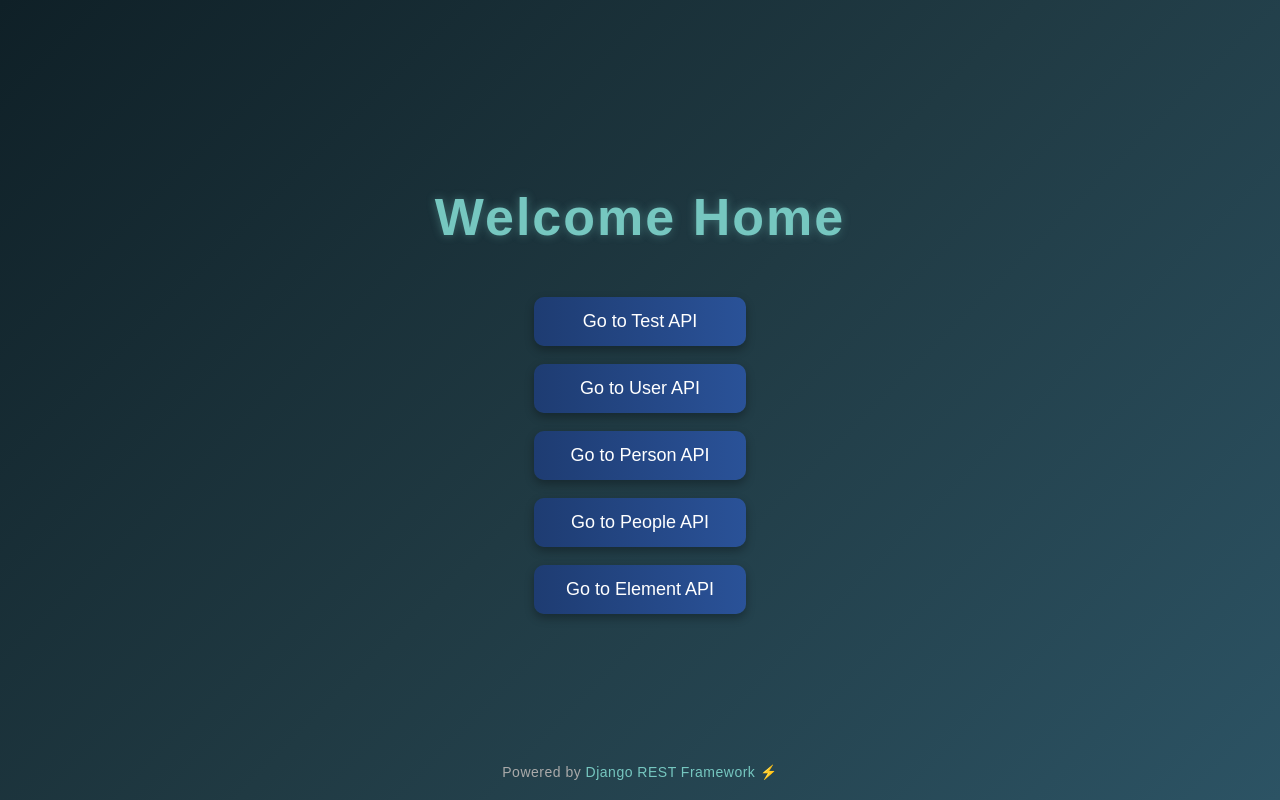
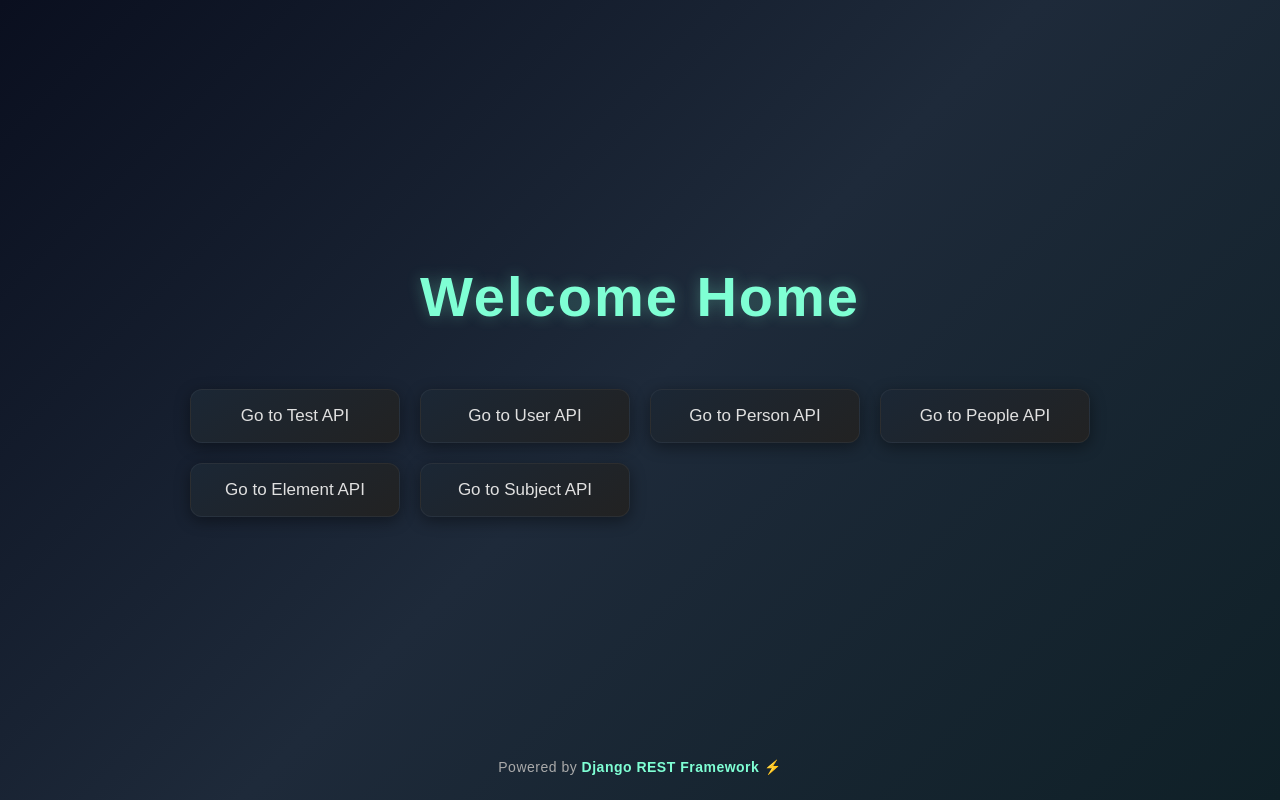
Before and after one commit to waleed-haider38/Django-Rest-Framework-DRF-, a Django app: page / in a window 1280 px wide. Run offline with Django 5.2, Linux system fonts and the light colour scheme.

Commit message:
Add some styling in home.html

```diff
--- a/core/templates/home.html
+++ b/core/templates/home.html
@@ -4,67 +4,124 @@
   <meta charset="UTF-8">
   <title>Welcome Home</title>
   <style>
-    /* General reset */
+    /* ---------- RESET ---------- */
     * {
       margin: 0;
       padding: 0;
       box-sizing: border-box;
     }
 
+    /* ---------- BODY ---------- */
     body {
       font-family: "Poppins", sans-serif;
-      background: linear-gradient(135deg, #0f2027, #203a43, #2c5364); /* dark gradient */
+      background: linear-gradient(135deg, #0a0f1f, #1e2a3a, #0f2027);
       color: #f0f0f0;
       display: flex;
       flex-direction: column;
       align-items: center;
       justify-content: center;
-      height: 100vh;
+      min-height: 100vh;
       text-align: center;
+      overflow: hidden;
     }
 
+    /* ---------- HEADING ---------- */
     h1 {
-      font-size: 52px;
-      font-weight: 600;
+      font-size: 56px;
+      font-weight: 700;
       letter-spacing: 2px;
-      color: #76c7c0;
-      margin-bottom: 50px;
-      text-shadow: 0 0 10px rgba(118, 199, 192, 0.4);
+      color: #7fffd4;
+      margin-bottom: 40px;
+      text-shadow: 0 0 15px rgba(127, 255, 212, 0.3);
+      animation: fadeDown 1s ease-out;
     }
 
+    /* ---------- LINK CONTAINER ---------- */
     .link-container {
-      display: flex;
-      flex-direction: column;
-      gap: 18px;
+      display: grid;
+      grid-template-columns: repeat(auto-fit, minmax(200px, 1fr));
+      gap: 20px;
+      max-width: 900px;
+      width: 90%;
+      margin: 20px auto;
+      animation: fadeUp 1.2s ease-out;
     }
 
-    a {
-      font-size: 18px;
+    /* ---------- LINKS ---------- */
+    .link-container a {
+      display: flex;
+      align-items: center;
+      justify-content: center;
+      padding: 16px 10px;
+      background: linear-gradient(145deg, #1b2735, #222);
+      color: #e0e0e0;
+      font-size: 17px;
+      font-weight: 500;
+      border-radius: 12px;
       text-decoration: none;
-      color: #fff;
-      background: linear-gradient(90deg, #1e3c72, #2a5298);
-      padding: 14px 32px;
-      border-radius: 10px;
-      transition: all 0.3s ease;
-      box-shadow: 0 4px 10px rgba(0, 0, 0, 0.3);
+      transition: all 0.35s ease;
+      box-shadow: 0 4px 15px rgba(0, 0, 0, 0.4);
+      border: 1px solid rgba(255, 255, 255, 0.05);
+      backdrop-filter: blur(3px);
     }
 
-    a:hover {
-      background: linear-gradient(90deg, #2a5298, #1e3c72);
-      transform: translateY(-3px);
-      box-shadow: 0 6px 14px rgba(0, 0, 0, 0.5);
+    .link-container a:hover {
+      background: linear-gradient(145deg, #2a5298, #1e3c72);
+      transform: translateY(-5px) scale(1.03);
+      box-shadow: 0 8px 20px rgba(42, 82, 152, 0.5);
+      color: #fff;
     }
 
+    /* ---------- FOOTER ---------- */
     footer {
       position: absolute;
-      bottom: 20px;
+      bottom: 25px;
       font-size: 14px;
       color: #aaa;
       letter-spacing: 0.5px;
+      animation: fadeUp 1.5s ease-out;
     }
 
     footer span {
-      color: #76c7c0;
+      color: #7fffd4;
+      font-weight: 600;
+    }
+
+    /* ---------- ANIMATIONS ---------- */
+    @keyframes fadeUp {
+      from {
+        opacity: 0;
+        transform: translateY(20px);
+      }
+      to {
+        opacity: 1;
+        transform: translateY(0);
+      }
+    }
+
+    @keyframes fadeDown {
+      from {
+        opacity: 0;
+        transform: translateY(-20px);
+      }
+      to {
+        opacity: 1;
+        transform: translateY(0);
+      }
+    }
+
+    /* ---------- RESPONSIVE ---------- */
+    @media (max-width: 600px) {
+      h1 {
+        font-size: 40px;
+      }
+      .link-container {
+        gap: 15px;
+      }
+      .link-container a {
+        font-size: 15px;
+        padding: 12px;
+      }
     }
   </style>
 </head>
@@ -77,6 +134,7 @@
     <a href="{% url 'person-api' %}">Go to Person API</a>
     <a href="{% url 'people-api' %}">Go to People API</a>
     <a href="{% url 'element-api' %}">Go to Element API</a>
+    <a href="{% url 'subject-api' %}">Go to Subject API</a>
   </div>
 
   <footer>Powered by <span>Django REST Framework ⚡</span></footer>
--- a/core/views.py
+++ b/core/views.py
@@ -111,7 +111,7 @@ class ElementDetailAPIView(APIView):
         element.delete()
         return Response({'message':'Element Deleted Successfully'},status=status.HTTP_204_NO_CONTENT)
 
-#Subject API here I have write the code where I can get , post , put , patch (update) and delete my subject data
+#Subject API here I have write the code where I can --> get , post , put , patch (update) and delete my subject data
 class SubjectAPI(APIView):
     def get(self , request):
         subject = Subject.objects.all()
```
